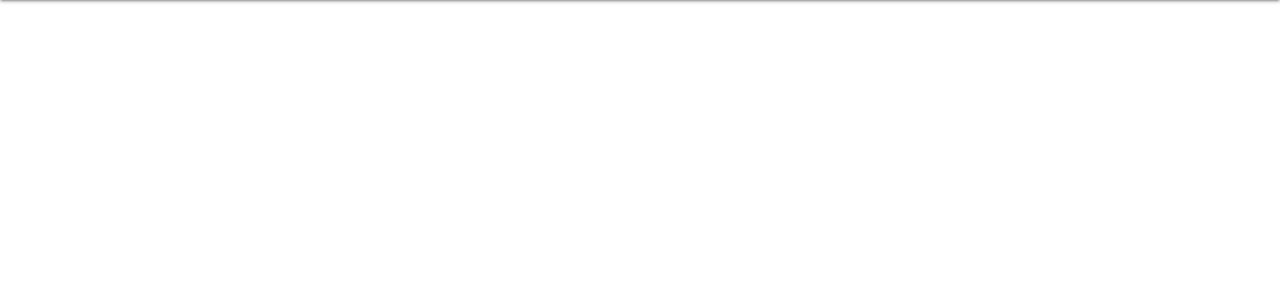
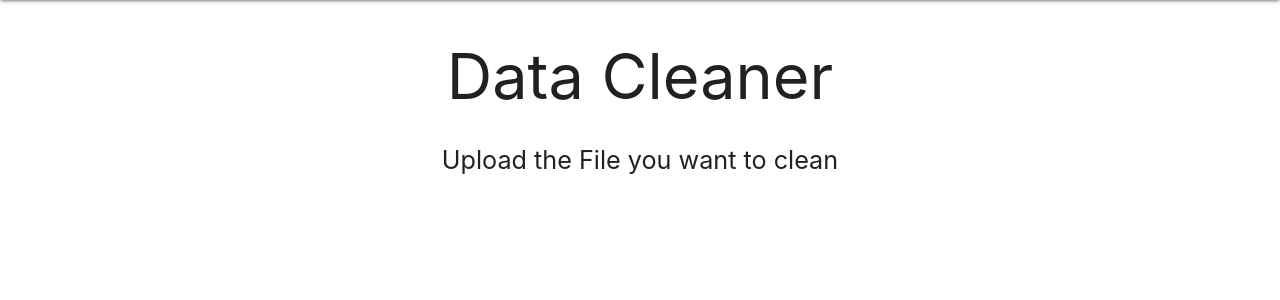
Before and after one commit to Shiloli-r/data-cleaner, a Django app: template cleaner/templates/index.html in a window 1280 px wide. Shown: the part 64-364 px from the top of the page. Run offline with Django 4.2, Linux system fonts and the light colour scheme; the template is opened without the code that fills it, so the values that code supplies are empty; parts of the project's set-up code (start-up, migrations or seed data) failed here and were passed over.

Commit message:
index page

```diff
--- a/cleaner/templates/base.html
+++ b/cleaner/templates/base.html
@@ -28,6 +28,8 @@
     </div>
   </nav>
 
+    {% block body%} {% endblock %}
+
     <script type="text/javascript" src="{% static 'js/materialize.min.js' %}"></script>
 </body>
 </html>
--- a/cleaner/templates/index.html
+++ b/cleaner/templates/index.html
@@ -3,6 +3,13 @@
 {% load static %}
 {% block body %}
 
-    <h1>Hello World</h1>
+   <div class="row">
+
+    <div class="col s4 m3 l10 side-panel center offset-l1" >
+       <div class=""><h1 >Data Cleaner</h1></div>
+            <h2 class="flow-text">Upload the File you want to clean </h2>
+    </div>
+
+   </div>
 
 {% endblock %}
```
